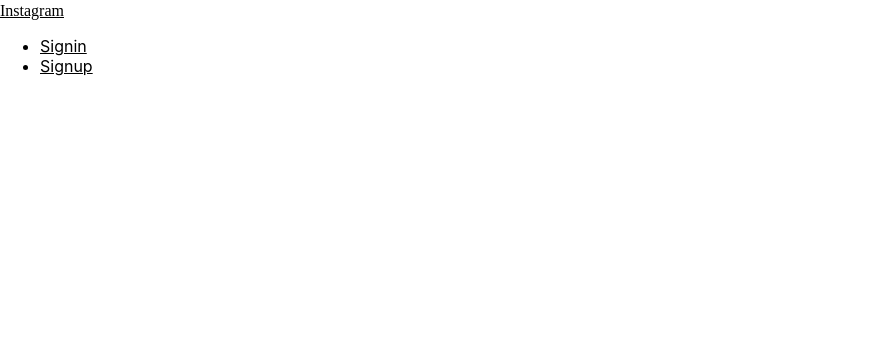
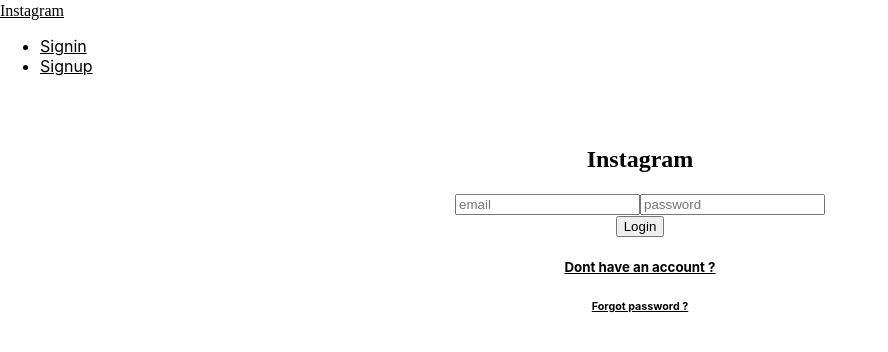
Before and after one commit to levid83/instagram-clone-client, a React (Create React App) app: page /signin in a window 1280 px wide. Shown: the top 352 px of the page, without its empty margins (0-888 px from the left). Built offline with nearby package versions, Linux system fonts and the light colour scheme; the HTML template or start-up script is replaced by a standard one; a web font is replaced by a local one.

Commit message:
implement signin feature

```diff
--- a/src/components/UserSearchModal.js
+++ b/src/components/UserSearchModal.js
@@ -30,7 +30,12 @@
   };
 
   return (
-    <div id="modal1" class="modal" ref={searchModal} style={{ color: "black" }}>
+    <div
+      id="modal1"
+      className="modal"
+      ref={searchModal}
+      style={{ color: "black" }}
+    >
       <div className="modal-content">
         <input
           type="text"
--- a/src/components/pages/Signin.js
+++ b/src/components/pages/Signin.js
@@ -1,5 +1,78 @@
-import React from "react";
+import React, { useState } from "react";
+import { useDispatch } from "react-redux";
+import { Link, useHistory } from "react-router-dom";
+
+import AuthService from "../../services/Auth.service";
+import { UserAction } from "../../redux/userReducer";
+
+import M from "materialize-css";
+
 const SignIn = () => {
-  return <div></div>;
+  const history = useHistory();
+
+  const [password, setPasword] = useState("");
+  const [email, setEmail] = useState("");
+
+  const dispatch = useDispatch();
+
+  const PostData = async () => {
+    if (
+      !/^(([^<>()[\]\\.,;:\s@"]+(\.[^<>()[\]\\.,;:\s@"]+)*)|(".+"))@((\[[0-9]{1,3}\.[0-9]{1,3}\.[0-9]{1,3}\.[0-9]{1,3}])|(([a-zA-Z\-0-9]+\.)+[a-zA-Z]{2,}))$/.test(
+        email
+      )
+    ) {
+      M.toast({ html: "invalid email", classes: "#c62828 red darken-3" });
+      return;
+    }
+    const authService = new AuthService();
+    const data = await authService.signin({ email, password });
+
+    if (data.error) {
+      M.toast({ html: data.error, classes: "#c62828 red darken-3" });
+    } else {
+      authService.saveLocalUser(data);
+      dispatch({ type: UserAction.SET_USER, payload: data.user });
+      M.toast({
+        html: "signedin success",
+        classes: "#43a047 green darken-1",
+      });
+      history.push("/");
+    }
+  };
+  return (
+    <div className="mycard">
+      <form onSubmit={(e) => e.preventDefault()}>
+        <div className="card auth-card input-field">
+          <h2>Instagram</h2>
+          <input
+            type="text"
+            placeholder="email"
+            value={email}
+            autoComplete="username"
+            onChange={(e) => setEmail(e.target.value)}
+          />
+          <input
+            type="password"
+            placeholder="password"
+            value={password}
+            autoComplete="current-password"
+            onChange={(e) => setPasword(e.target.value)}
+          />
+          <button
+            className="btn waves-effect waves-light #64b5f6 blue darken-1"
+            onClick={(e) => PostData(e)}
+          >
+            Login
+          </button>
+          <h5>
+            <Link to="/signup">Dont have an account ?</Link>
+          </h5>
+          <h6>
+            <Link to="/reset-password">Forgot password ?</Link>
+          </h6>
+        </div>
+      </form>
+    </div>
+  );
 };
-export default SignIn;
+export default React.memo(SignIn);
--- a/src/components/pages/Signup.js
+++ b/src/components/pages/Signup.js
@@ -52,9 +52,9 @@
       uploadFields();
     }
   };
-
   return (
     <div className="mycard">
+      <form onSubmit={(e) => e.preventDefault()}>
         <div className="card auth-card input-field">
           <h2>Instagram</h2>
           <input
@@ -67,18 +67,23 @@
             type="text"
             placeholder="email"
             value={email}
+            autoComplete="username"
             onChange={(e) => setEmail(e.target.value)}
           />
           <input
             type="password"
             placeholder="password"
             value={password}
+            autoComplete="current-password"
             onChange={(e) => setPasword(e.target.value)}
           />
           <div className="file-field input-field">
             <div className="btn #64b5f6 blue darken-1">
               <span>Upload picture</span>
-            <input type="file" onChange={(e) => setImage(e.target.files[0])} />
+              <input
+                type="file"
+                onChange={(e) => setImage(e.target.files[0])}
+              />
             </div>
             <div className="file-path-wrapper">
               <input className="file-path validate" type="text" />
@@ -86,7 +91,7 @@
           </div>
           <button
             className="btn waves-effect waves-light #64b5f6 blue darken-1"
-          onClick={() => PostData()}
+            onClick={(e) => PostData(e)}
           >
             Sign Up
           </button>
@@ -94,7 +99,8 @@
             <Link to="/signin">Already have an account ?</Link>
           </h5>
         </div>
+      </form>
     </div>
   );
 };
-export default SignUp;
+export default React.memo(SignUp);
--- a/src/services/Auth.service.js
+++ b/src/services/Auth.service.js
@@ -18,4 +18,27 @@
       console.log(err);
     }
   }
+
+  async signin({ email, password }) {
+    try {
+      let result = await fetch("/signin", {
+        method: "post",
+        headers: {
+          "Content-Type": "application/json",
+        },
+        body: JSON.stringify({
+          email,
+          password,
+        }),
+      });
+      return result.json();
+    } catch (err) {
+      console.log(err);
+    }
+  }
+
+  async saveLocalUser(data) {
+    localStorage.setItem("jwt", data.token);
+    localStorage.setItem("user", JSON.stringify(data.user));
+  }
 }
```
Lines whose indentation alone changed are shown as unchanged.
